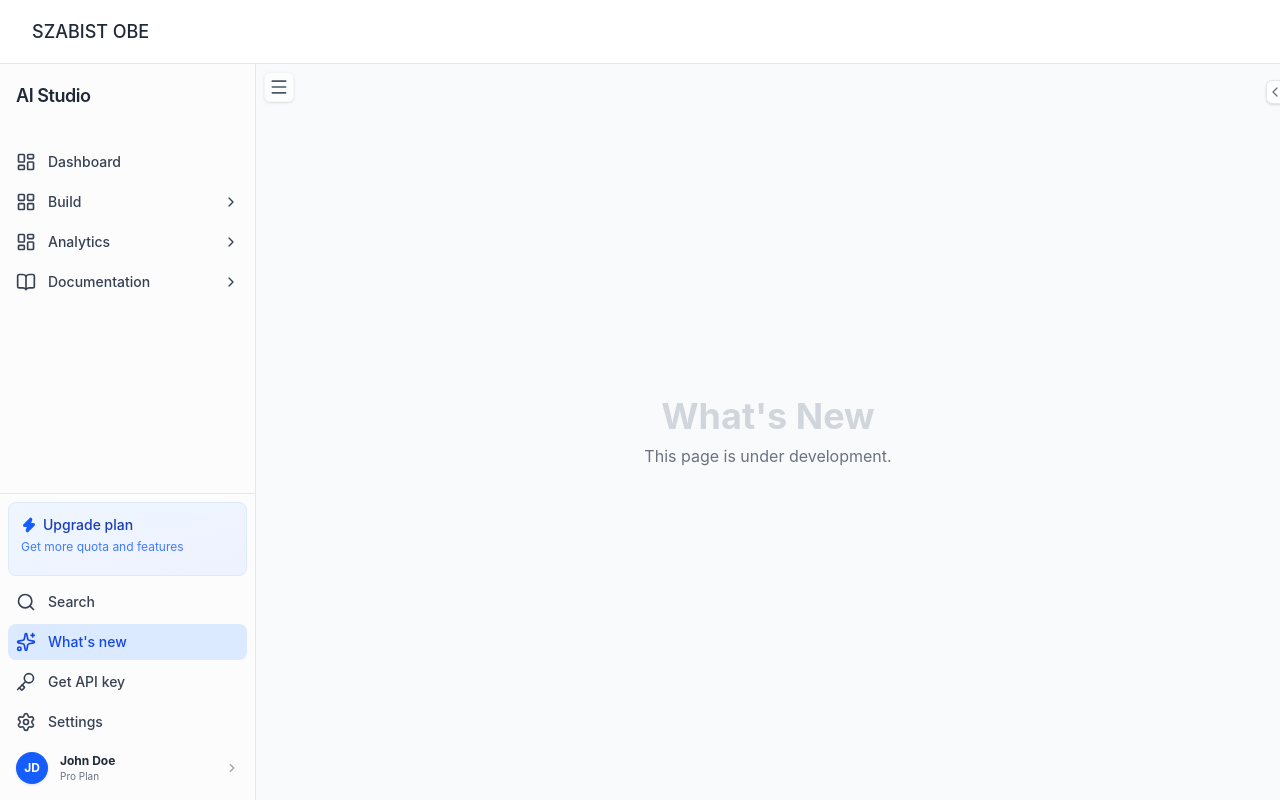
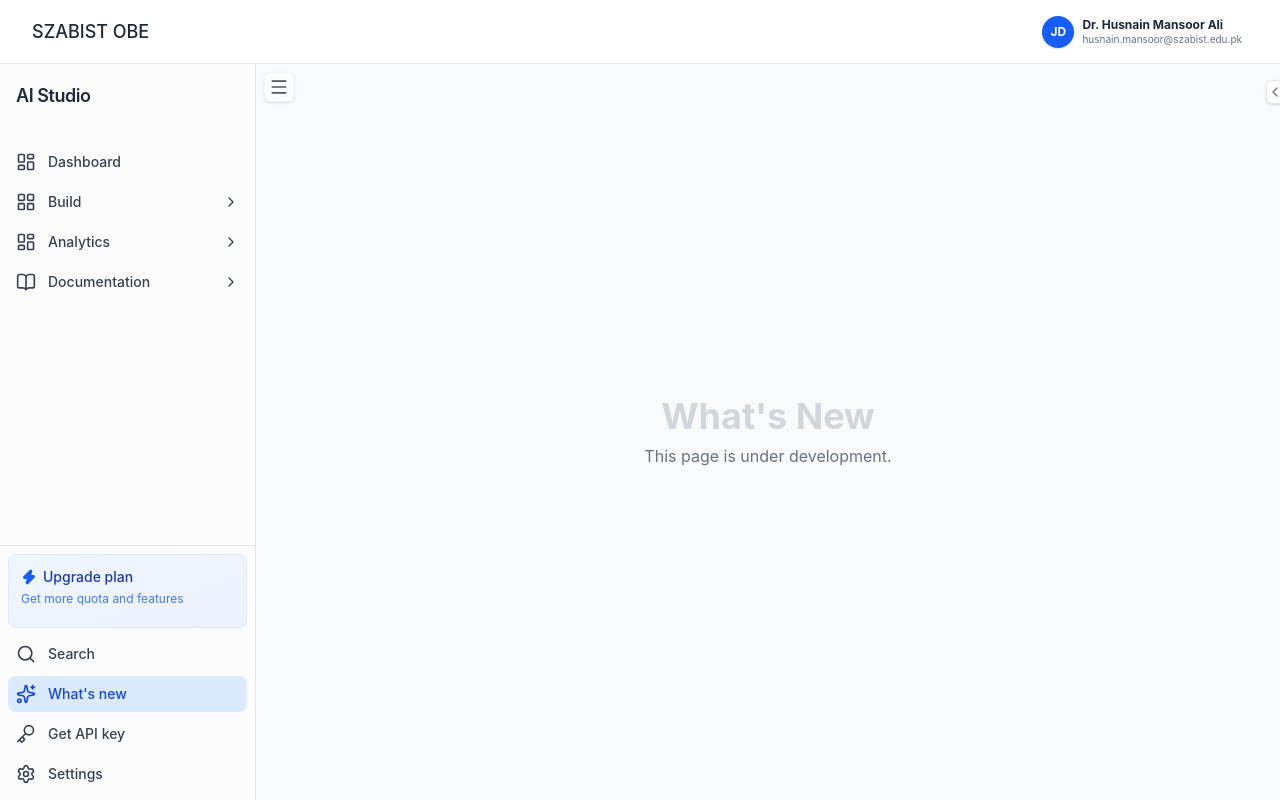
Before and after one commit to asmryz/obe-demo-app, a React (Vite) app: page /news in a window 1280 px wide. Built offline with nearby package versions, Linux system fonts and the light colour scheme; what chartjs-plugin-datalabels would draw is missing.

Commit message:
Logn & ServerIP Address

```diff
--- a/server.js
+++ b/server.js
@@ -15,6 +15,6 @@ app.use(express.json());
 app.use('/api', indexRouter);
 
 
-app.listen(PORT, () => {
-    console.log(`Server is running on http://localhost:${PORT}`);
+app.listen(PORT, `${process.env.DB_HOST}`, () => {
+    console.log(`Server is running on http://${process.env.DB_HOST}:${PORT}`);
 });
--- a/src/api/index.js
+++ b/src/api/index.js
@@ -1,5 +1,10 @@
 import axios from "axios";
 
+const getBaseURL = () => {
+    const host = typeof window !== 'undefined' ? window.location.hostname : 'localhost';
+    return `http://${host}:5001/api`;
+};
+
 export const api = axios.create({
-    baseURL: 'http://localhost:5001/api'
+    baseURL: getBaseURL()
 });
--- a/src/components/CLOSheetTables/RecapSheetTable.jsx
+++ b/src/components/CLOSheetTables/RecapSheetTable.jsx
@@ -1,3 +1,4 @@
+import React, { Fragment } from 'react'
 import { grades } from './CLOSheetHelpers'
 
 export default function RecapSheetTable({ data, recapHeads, recapHeadRanges, withdraws }) {
@@ -16,8 +17,8 @@ export default function RecapSheetTable({ data, recapHeads, recapHeadRanges, wit
                     <tbody>
                         {data.map((row, rowIndex) => (
                             rowIndex === 1 || rowIndex === 2 ? null : rowIndex === 0 ? (
-                                <>
-                                    <tr key={`row-${rowIndex}`} className="bg-gray-100 border-b border-gray-200">
+                                <Fragment key={`recap-header-${rowIndex}`}>
+                                    <tr className="bg-gray-100 border-b border-gray-200">
                                         <th className="py-2 px-4 font-semibold text-sm text-gray-800 text-center">SNo</th>
                                         <th className="py-2 px-4 font-semibold text-sm text-gray-800 text-left whitespace-nowrap">Name</th>
                                         <th className="py-2 px-4 font-semibold text-sm text-gray-800 text-center">Reg.No</th>
@@ -53,7 +54,7 @@ export default function RecapSheetTable({ data, recapHeads, recapHeadRanges, wit
                                         {/* Grade */}
                                         <td className="py-1.5 px-3 text-sm text-center"></td>
                                     </tr>
-                                </>
+                                </Fragment>
                             ) : (() => {
                                 const isWithdrawn = withdraws.includes(row[2])
                                     || withdraws.includes(String(row[2]))
--- a/src/components/Layout.jsx
+++ b/src/components/Layout.jsx
@@ -1,12 +1,24 @@
-import React, { useState } from 'react';
+import React, { useState, useRef, useEffect } from 'react';
 import { Outlet } from 'react-router-dom';
 import Sidebar from './Sidebar';
 import RightSettingsPanel from './RightSettingsPanel';
-import { Menu } from 'lucide-react';
+import { Menu, MoreVertical, User, Settings, LogOut } from 'lucide-react';
 
 function Layout() {
     const [isSidebarCollapsed, setIsSidebarCollapsed] = useState(false);
     const [isRightPanelOpen, setIsRightPanelOpen] = useState(false);
+    const [isMoreMenu, setIsMoreMenu] = useState(false);
+    const moreMenuRef = useRef(null);
+
+    useEffect(() => {
+        const handleClickOutside = (event) => {
+            if (moreMenuRef.current && !moreMenuRef.current.contains(event.target)) {
+                setIsMoreMenu(false);
+            }
+        };
+        document.addEventListener('mousedown', handleClickOutside);
+        return () => document.removeEventListener('mousedown', handleClickOutside);
+    }, []);
 
     return (
         <div className="flex flex-col h-screen overflow-hidden bg-white">
@@ -17,7 +29,55 @@ function Layout() {
                 </div>
 
                 <div className="flex items-center gap-3">
-                    {/* Run settings removed from here */}
+                    <div className="relative" ref={moreMenuRef}>
+                        <button
+                            onClick={() => setIsMoreMenu(!isMoreMenu)}
+                            className={`flex items-center gap-2 p-1.5 rounded-lg cursor-pointer transition-all duration-200 text-gray-700 hover:bg-gray-100 outline-none ${isMoreMenu ? 'bg-gray-200' : ''
+                                }`}
+                        >
+                            <div className="w-8 h-8 rounded-full bg-blue-600 flex items-center justify-center text-white text-xs font-bold shadow-sm">
+                                JD
+                            </div>
+                            <div className="text-left leading-tight hidden sm:block">
+                                <p className="text-xs font-bold text-gray-800">Dr. Husnain Mansoor Ali</p>
+                                <p className="text-[10px] text-gray-500">husnain.mansoor@szabist.edu.pk</p>
+                            </div>
+                            {/* <MoreVertical size={16} className="text-gray-400 hover:text-gray-600 transition-colors" /> */}
+                        </button>
+
+                        {/* Profile Dropdown Menu */}
+                        {isMoreMenu && (
+                            <div className="absolute right-0 mt-2 w-64 bg-white border border-gray-200 rounded-xl shadow-md z-50 py-2 animate-in fade-in zoom-in duration-200 origin-top-right">
+                                <div className="px-4 py-2.5 border-b border-gray-100 text-left">
+                                    <p className="text-sm font-semibold text-gray-900 truncate">Dr. Husnain Mansoor Ali</p>
+                                    <p className="text-xs text-gray-500 truncate">husnain.mansoor@szabist.edu.pk</p>
+                                </div>
+
+                                <div className="px-4 py-2 text-xs font-semibold text-gray-400 uppercase tracking-wider text-left mt-2">
+                                    User Profile
+                                </div>
+                                <div className="text-left">
+                                    <button className="w-full text-left px-4 py-2.5 text-sm text-gray-700 hover:bg-gray-50 flex items-center gap-3 transition-colors cursor-pointer">
+                                        <User size={18} className="text-gray-400" />
+                                        <span>My Profile</span>
+                                    </button>
+                                    <button className="w-full text-left px-4 py-2.5 text-sm text-gray-700 hover:bg-gray-50 flex items-center gap-3 transition-colors cursor-pointer">
+                                        <Settings size={18} className="text-gray-400" />
+                                        <span>Settings</span>
+                                    </button>
+                                </div>
+
+                                <div className="h-px bg-gray-100 my-2" />
+
+                                <div className="text-left">
+                                    <button className="w-full text-left px-4 py-2.5 text-sm text-red-600 hover:bg-red-50 flex items-center gap-3 transition-colors cursor-pointer">
+                                        <LogOut size={18} className="text-red-400" />
+                                        <span>Sign out</span>
+                                    </button>
+                                </div>
+                            </div>
+                        )}
+                    </div>
                 </div>
             </header>
 
--- a/src/components/Sidebar.jsx
+++ b/src/components/Sidebar.jsx
@@ -1,8 +1,8 @@
-import React, { useState } from 'react';
+import React, { useState, useRef, useEffect } from 'react';
 import { NavLink } from 'react-router-dom';
 import {
     Menu, ChevronDown, ChevronRight, Play, LayoutGrid, LayoutDashboard,
-    BookOpen, Search, Sparkles, Key, Settings, Zap, User
+    BookOpen, Search, Sparkles, Key, Settings, Zap, User, MoreVertical, LogOut
 } from 'lucide-react';
 import { store } from '../store';
 
@@ -13,6 +13,8 @@ const Sidebar = ({ isCollapsed, setIsCollapsed }) => {
         Analytics: false,
         Documentation: false
     });
+
+
 
     const toggleMenu = (menu) => {
         setExpandedMenus(prev => ({ ...prev, [menu]: !prev[menu] }));
@@ -146,22 +148,6 @@ const Sidebar = ({ isCollapsed, setIsCollapsed }) => {
                     </NavLink>
                 ))}
 
-                <div className="flex items-center p-2 rounded-lg cursor-pointer hover:bg-gray-200 text-gray-700" title={isCollapsed ? 'Profile' : ''}>
-                    <div className={`flex items-center justify-center ${isCollapsed ? 'mx-auto' : 'mr-3'}`}>
-                        <div className="w-8 h-8 rounded-full bg-blue-600 flex items-center justify-center text-white text-xs font-bold shadow-sm">
-                            JD
-                        </div>
-                    </div>
-                    {!isCollapsed && (
-                        <div className="flex-1 flex items-center justify-between overflow-hidden">
-                            <div className="truncate mr-2">
-                                <p className="text-xs font-bold text-gray-800 truncate">John Doe</p>
-                                <p className="text-[10px] text-gray-500 truncate">Pro Plan</p>
-                            </div>
-                            <ChevronRight size={14} className="text-gray-400" />
-                        </div>
-                    )}
-                </div>
             </div>
         </div>
     );
```
